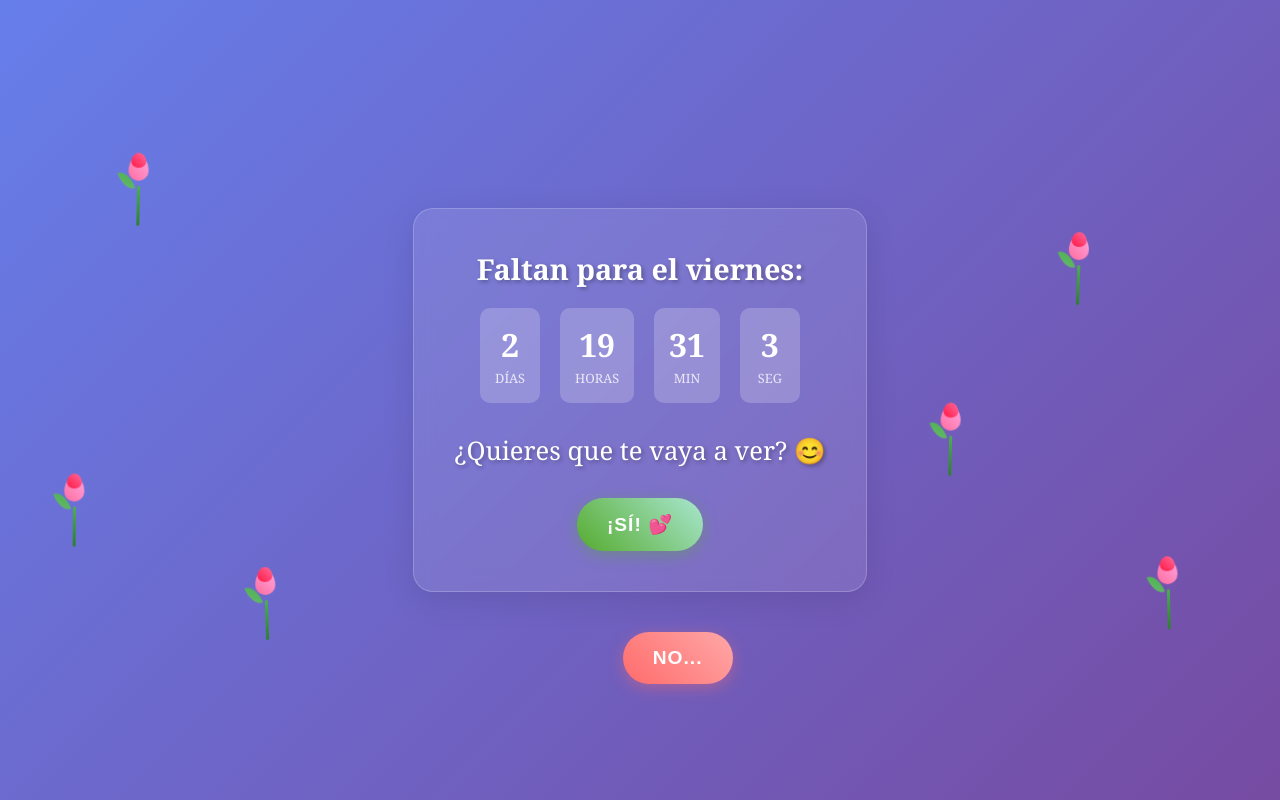
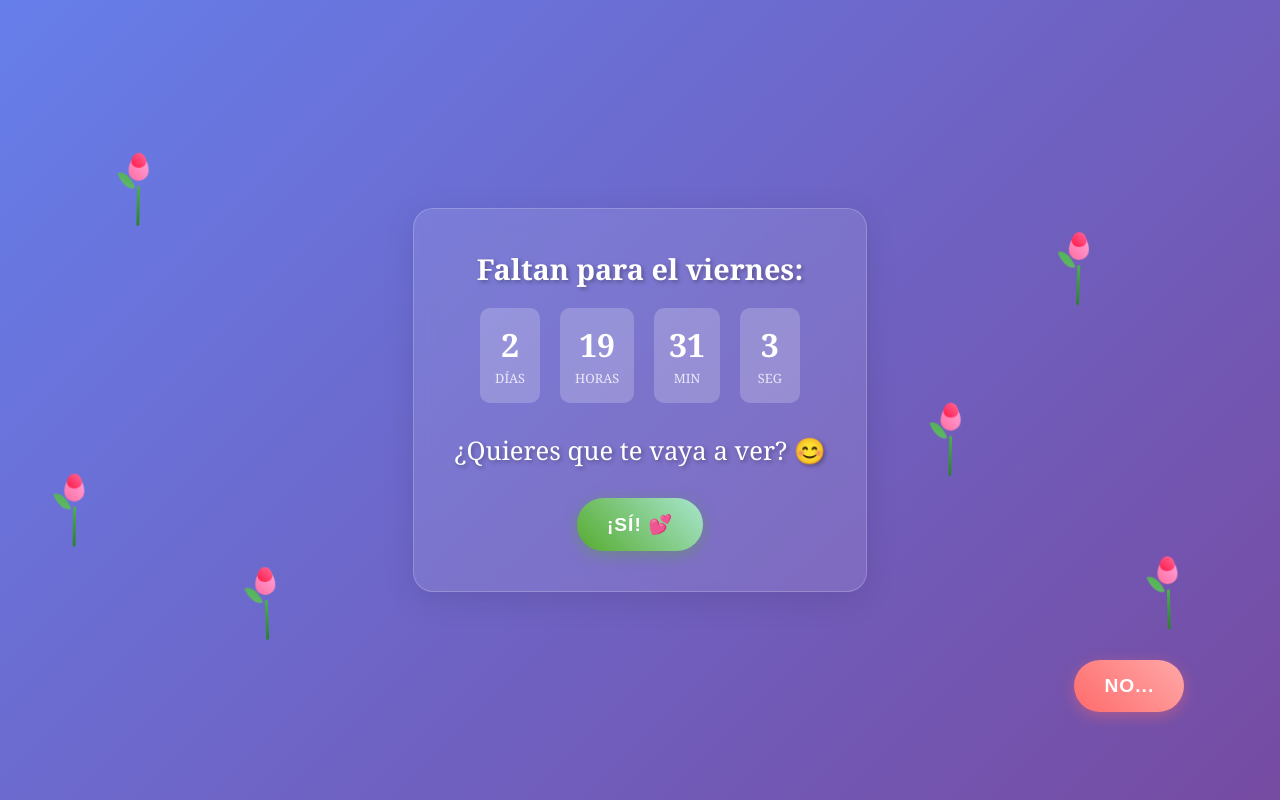
Before and after one commit to tovalh/Love_HTML, a website: page index.html in a window 1280 px wide. Both pictures are taken after a click on the button "NO...". Drawn offline with Linux system fonts and the light colour scheme.

Commit message:
Tercer Commit

```diff
--- a/index.html
+++ b/index.html
@@ -511,7 +511,7 @@
 
 <div class="success-message" id="successMessage">
     <h2 class="success-title">¡Perfecto! 🔥</h2>
-    <p class="success-text">¡Dale! Te voy a ver el viernes entonces 😎</p>
+    <p class="success-text">Nos vemos el Viernes!! <3</p>
     <div class="celebration-cat">
         <div class="cat-body">
             <div class="cat-paws">
@@ -592,38 +592,49 @@
     const celebration = document.getElementById('celebration');
     const successMessage = document.getElementById('successMessage');
 
-    // Función para obtener posición segura dentro de la pantalla
-    function getSafePosition() {
-        const padding = 50; // Más espacio desde los bordes
-        const btnWidth = 120; // Ancho aproximado del botón
-        const btnHeight = 50; // Alto aproximado del botón
+    // Variables para la posición inicial del botón
+    let btnOriginalX = null;
+    let btnOriginalY = null;
 
-        const maxX = window.innerWidth - btnWidth - padding;
-        const maxY = window.innerHeight - btnHeight - padding;
+    // Función para mover el botón solo un poquito cerca
+    function moveButtonSlightly() {
+        const rect = btnNo.getBoundingClientRect();
 
-        const minX = padding;
-        const minY = padding;
+        // Si es la primera vez, guardar posición original
+        if (btnOriginalX === null) {
+            btnOriginalX = rect.left;
+            btnOriginalY = rect.top;
+        }
 
-        const randomX = Math.random() * (maxX - minX) + minX;
-        const randomY = Math.random() * (maxY - minY) + minY;
+        // Mover solo entre 30-80px de distancia de la posición original
+        const moveDistance = 30 + Math.random() * 50; // Entre 30 y 80px
+        const angle = Math.random() * 2 * Math.PI; // Ángulo aleatorio
 
-        return { x: randomX, y: randomY };
+        let newX = btnOriginalX + Math.cos(angle) * moveDistance;
+        let newY = btnOriginalY + Math.sin(angle) * moveDistance;
+
+        // Asegurar que no se salga de la pantalla
+        const padding = 20;
+        newX = Math.max(padding, Math.min(window.innerWidth - rect.width - padding, newX));
+        newY = Math.max(padding, Math.min(window.innerHeight - rect.height - padding, newY));
+
+        return { x: newX, y: newY };
     }
 
-    // Botón NO que se escapa (ARREGLADO - sin desaparecer)
+    // Botón NO que se escapa poquito
     btnNo.addEventListener('mouseenter', function() {
-        const newPos = getSafePosition();
+        const newPos = moveButtonSlightly();
 
         this.style.position = 'fixed';
         this.style.left = newPos.x + 'px';
         this.style.top = newPos.y + 'px';
-        this.style.zIndex = '9999'; // Z-index muy alto para que siempre esté visible
-        this.style.pointerEvents = 'auto'; // Asegurar que siga siendo clickeable
+        this.style.zIndex = '9999';
+        this.style.pointerEvents = 'auto';
     });
 
     btnNo.addEventListener('click', function(e) {
         e.preventDefault();
-        const newPos = getSafePosition();
+        const newPos = moveButtonSlightly();
 
         this.style.left = newPos.x + 'px';
         this.style.top = newPos.y + 'px';
@@ -633,24 +644,6 @@
         setTimeout(() => {
             this.style.transform = 'scale(1)';
         }, 100);
-    });
-
-    // Detectar cuando el mouse se acerca al botón (área más grande)
-    btnNo.addEventListener('mousemove', function(e) {
-        const rect = this.getBoundingClientRect();
-        const centerX = rect.left + rect.width / 2;
-        const centerY = rect.top + rect.height / 2;
-
-        const distance = Math.sqrt(
-            Math.pow(e.clientX - centerX, 2) + Math.pow(e.clientY - centerY, 2)
-        );
-
-        // Si el mouse está muy cerca (menos de 80px), mover el botón
-        if (distance < 80) {
-            const newPos = getSafePosition();
-            this.style.left = newPos.x + 'px';
-            this.style.top = newPos.y + 'px';
-        }
     });
 
     // Botón SÍ que desata la fiesta
```
